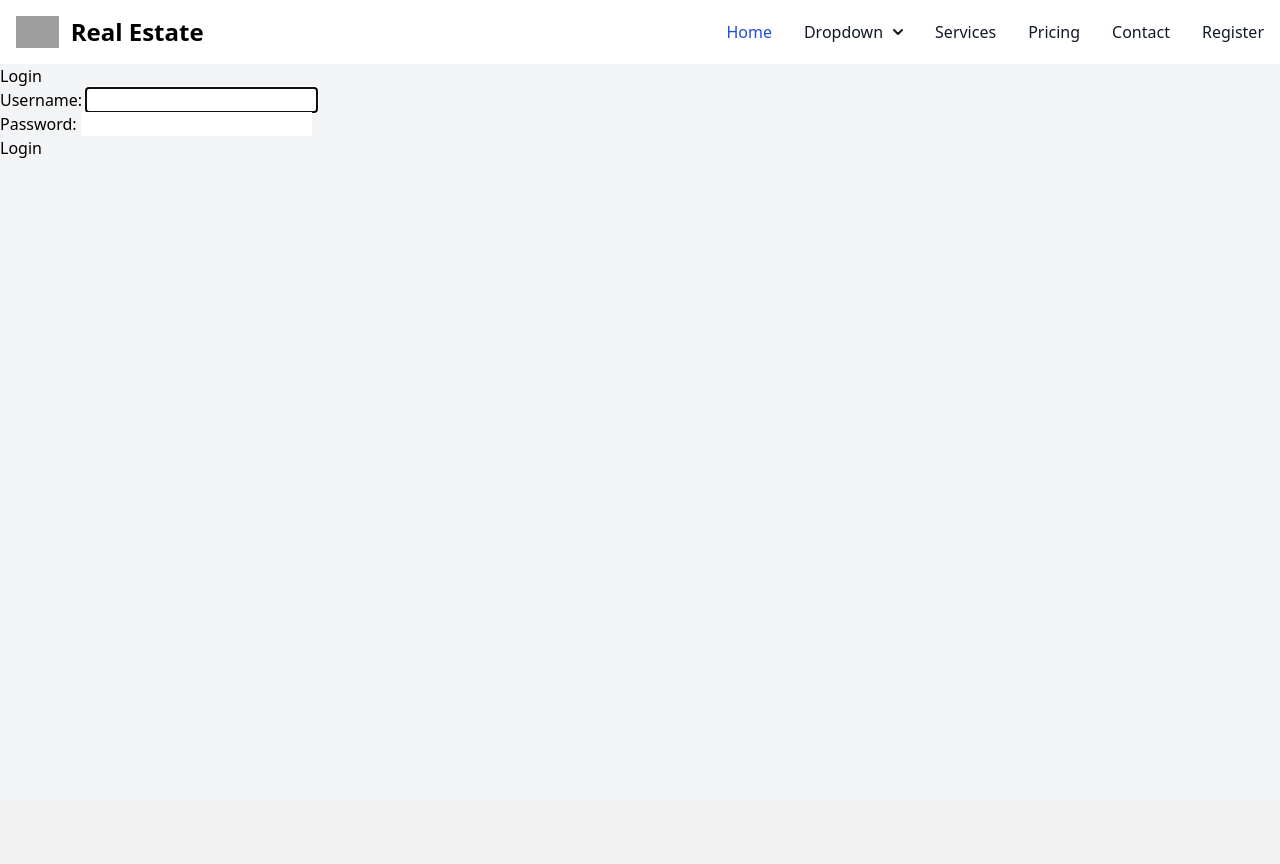
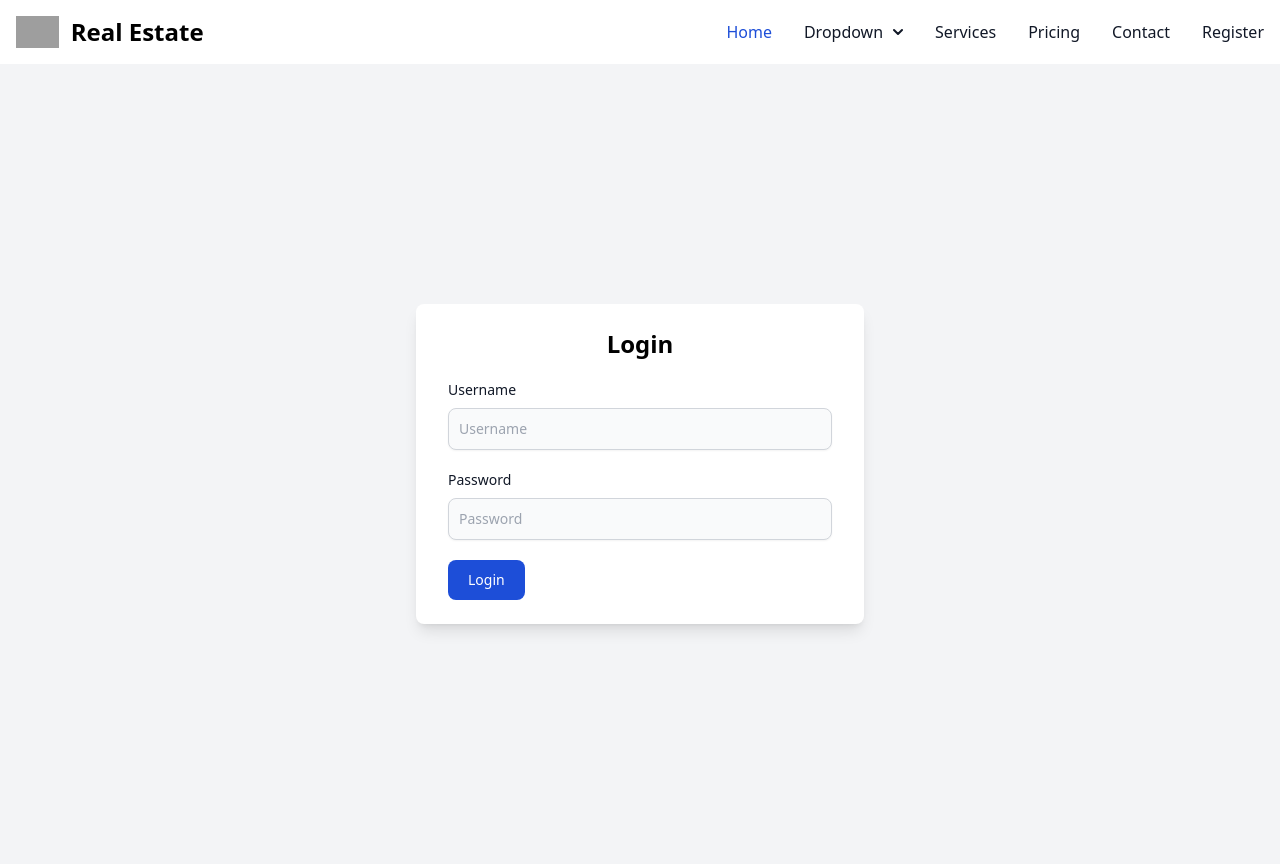
Before and after one commit to abdur-rehman-ali/advance-real-estate, a Django app: page /auth/login/ in a window 1280 px wide. Before the commit the page ends 158 px from the top, so only its background shows below. Run offline with Django 5.2, Linux system fonts and the light colour scheme; some libraries are stand-ins or nearby versions; grey boxes are pictures that could not be loaded.

Commit message:
Add styling to login form and custom login form

```diff
--- a/authentication/forms.py
+++ b/authentication/forms.py
@@ -1,5 +1,5 @@
 from django import forms
-from django.contrib.auth.forms import UserCreationForm
+from django.contrib.auth.forms import UserCreationForm, AuthenticationForm
 from django.contrib.auth.models import User
 
 class CustomUserCreationForm(UserCreationForm):
@@ -25,3 +25,17 @@ class CustomUserCreationForm(UserCreationForm):
   class Meta:
     model = User
     fields = ('username', 'password1', 'password2')
+
+class CustomAuthenticationForm(AuthenticationForm):
+  username = forms.CharField(
+    widget=forms.TextInput(attrs={
+      'class': 'shadow-sm bg-gray-50 border border-gray-300 text-gray-900 text-sm rounded-lg focus:ring-blue-500 focus:border-blue-500 block w-full p-2.5',
+      'placeholder': 'Username'
+    })
+  )
+  password = forms.CharField(
+    widget=forms.PasswordInput(attrs={
+      'class': 'shadow-sm bg-gray-50 border border-gray-300 text-gray-900 text-sm rounded-lg focus:ring-blue-500 focus:border-blue-500 block w-full p-2.5',
+      'placeholder': 'Password'
+    })
+  )
--- a/authentication/templates/authentication/login.html
+++ b/authentication/templates/authentication/login.html
@@ -1,12 +1,41 @@
 {% extends 'base.html' %}
+
 {% block title %}
 Login
 {% endblock title %}
+
 {% block content %}
-<h2>Login</h2>
-<form method="POST">
-  {% csrf_token %}
-  {{ form.as_p }}
-  <button type="submit">Login</button>
-</form>
+<div class="min-h-screen flex items-center justify-center bg-gray-100">
+  <div class="bg-white p-6 rounded-lg shadow-lg w-full max-w-md">
+    <h2 class="text-2xl font-bold mb-5 text-center">Login</h2>
+    <form method="POST" class="max-w-sm mx-auto space-y-5">
+      {% csrf_token %}
+      {% if form.non_field_errors %}
+        <div class="mb-4 text-red-600">
+          {{ form.non_field_errors }}
+        </div>
+      {% endif %}
+      <div class="mb-5">
+        <label for="{{ form.username.id_for_label }}" class="block mb-2 text-sm font-medium text-gray-900">Username</label>
+        {{ form.username }}
+        {% if form.username.errors %}
+          <div class="text-red-600 text-sm mt-1">
+            {{ form.username.errors }}
+          </div>
+        {% endif %}
+      </div>
+      <div class="mb-5">
+        <label for="{{ form.password.id_for_label }}" class="block mb-2 text-sm font-medium text-gray-900">Password</label>
+        {{ form.password }}
+        {% if form.password.errors %}
+          <div class="text-red-600 text-sm mt-1">
+            {{ form.password.errors }}
+          </div>
+        {% endif %}
+      </div>
+      <button type="submit"
+        class="text-white bg-blue-700 hover:bg-blue-800 focus:ring-4 focus:outline-none focus:ring-blue-300 font-medium rounded-lg text-sm px-5 py-2.5 text-center">Login</button>
+    </form>
+  </div>
+</div>
 {% endblock %}
--- a/authentication/views.py
+++ b/authentication/views.py
@@ -2,7 +2,7 @@ from django.shortcuts import render, redirect
 from django.contrib.auth.forms import UserCreationForm, AuthenticationForm
 from django.contrib.auth import login, logout
 from django.contrib.auth.decorators import login_required
-from .forms import CustomUserCreationForm
+from .forms import CustomUserCreationForm, CustomAuthenticationForm
 
 def register_view(request):
   if request.method == 'POST':
@@ -17,13 +17,13 @@ def register_view(request):
 
 def login_view(request):
   if request.method == 'POST':
-    form = AuthenticationForm(data=request.POST)
+    form = CustomAuthenticationForm(data=request.POST)
     if form.is_valid():
       user = form.get_user()
       login(request, user)
       return redirect('home')
   else:
-    form = AuthenticationForm()
+    form = CustomAuthenticationForm()
   return render(request, 'authentication/login.html', {'form': form})
 
 @login_required
```
Also changed, not shown: db.sqlite3.
